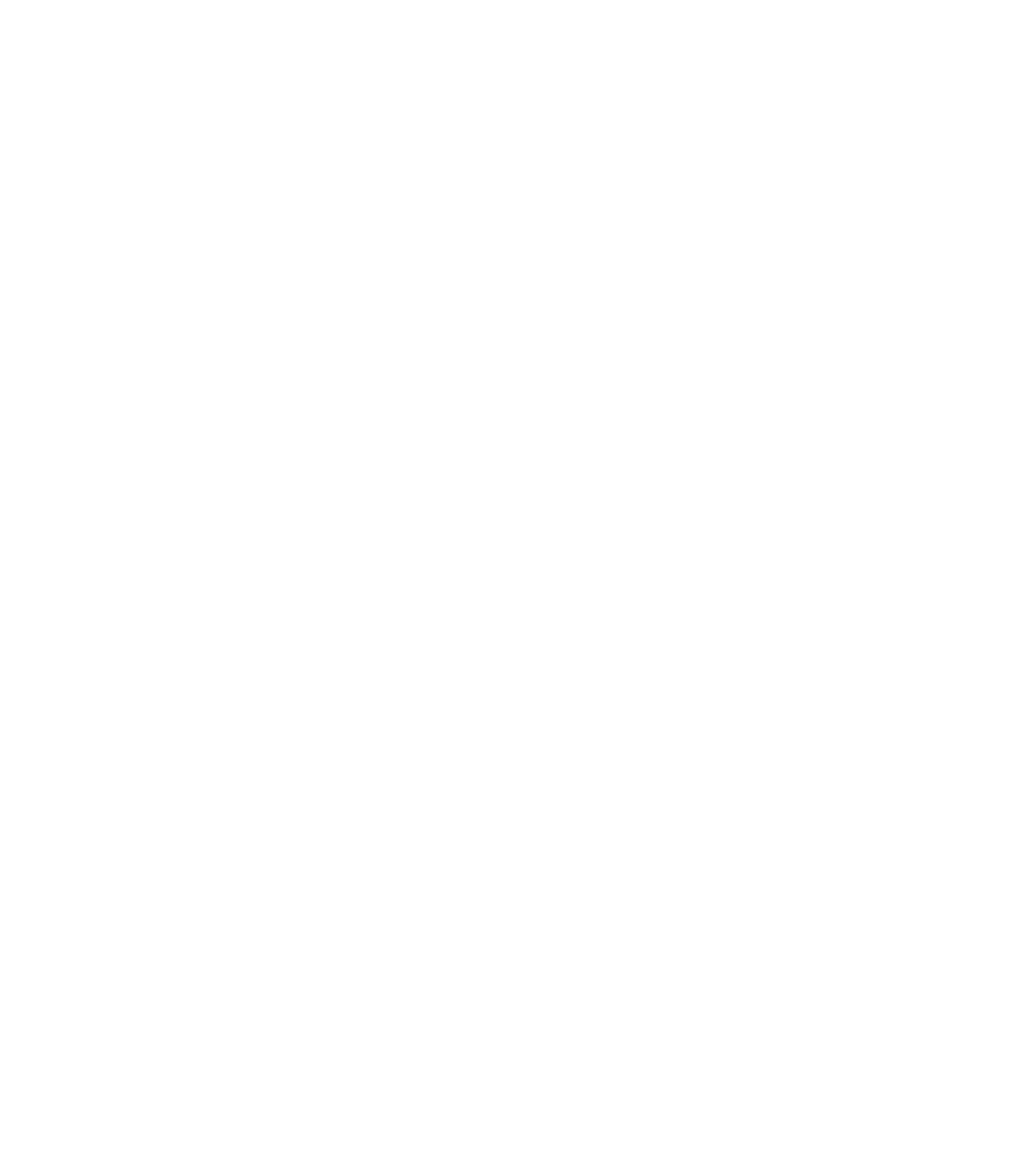
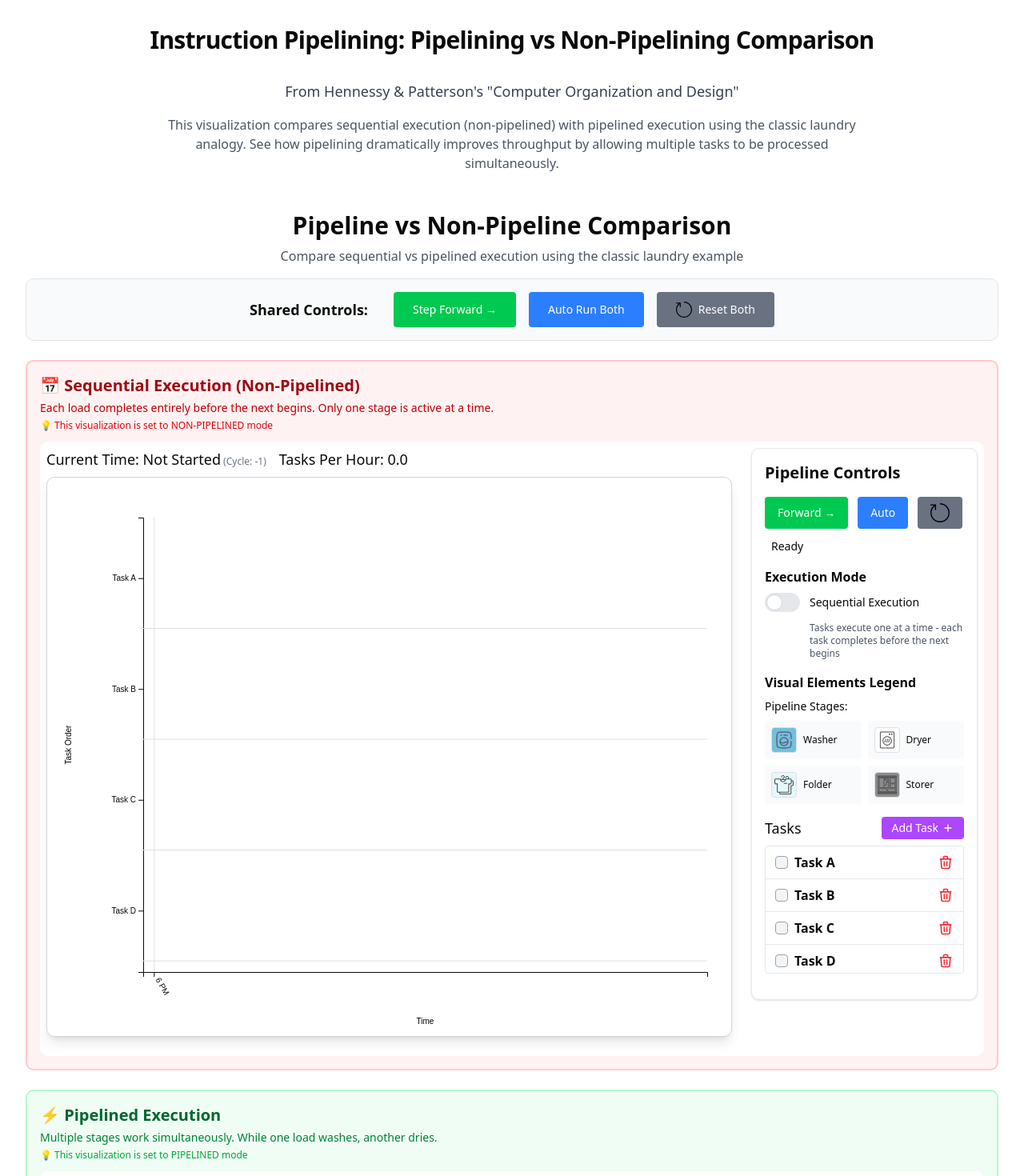
Before and after one commit to Goodr-Interactive/viz-computer-systems, a React (Vite) app: page /csc368/pipelining-comparison in a window 1280 px wide. Before the commit this address had no page. Shown: the top 1470 px of the page at 80% size. Before the commit the page ends 800 px from the top, so only its background shows below. Built offline with nearby package versions, Linux system fonts and the light colour scheme.

Commit message:
fixed build issues

```diff
--- a/src/pages/csc368/pipelining/components/PipelineVisualization.tsx
+++ b/src/pages/csc368/pipelining/components/PipelineVisualization.tsx
@@ -33,10 +33,6 @@ interface PipelineVisualizationProps {
   instructions?: Instruction[];
   superscalarWidth?: number;
   pipelined?: boolean;
-  // External control props for shared control
-  externalCycles?: number;
-  externalIsRunning?: boolean;
-  onExternalControl?: boolean;
 }
 
 export const PipelineVisualization: React.FC<PipelineVisualizationProps> = ({
@@ -44,9 +40,6 @@ export const PipelineVisualization: React.FC<PipelineVisualizationProps> = ({
   height,
   instructions = DEFAULT_INSTRUCTIONS, // show only a subset of default instructions
   pipelined = FEATURE_FLAGS.IS_PIPELINED_MODE,
-  externalCycles,
-  externalIsRunning,
-  onExternalControl = false,
 }) => {
   const containerRef = useRef<HTMLDivElement>(null);
   const [svgWidth, setSvgWidth] = useState<number>(width || 800);
@@ -55,18 +48,6 @@ export const PipelineVisualization: React.FC<PipelineVisualizationProps> = ({
   const [pipelineInstructions, setPipelineInstructions] = useState<Instruction[]>([]);
   const [isRunning, setIsRunning] = useState<boolean>(false);
   const [isPipelined, setIsPipelined] = useState<boolean>(pipelined);
-
-  // Use external control when provided
-  const currentCycles = onExternalControl ? (externalCycles ?? -1) : cycles;
-  const currentIsRunning = onExternalControl ? (externalIsRunning ?? false) : isRunning;
-
-  // Update local state when external control changes
-  useEffect(() => {
-    if (onExternalControl) {
-      setCycles(externalCycles ?? -1);
-      setIsRunning(externalIsRunning ?? false);
-    }
-  }, [externalCycles, externalIsRunning, onExternalControl]);
   const [isSuperscalarActive, setIsSuperscalarActive] = useState<boolean>(
     FEATURE_FLAGS.IS_SUPERSCALAR_MODE
   );
@@ -193,7 +174,7 @@ export const PipelineVisualization: React.FC<PipelineVisualizationProps> = ({
 
   // Simulation logic (autoplay mode on)
   useEffect(() => {
-    if (!currentIsRunning) return;
+    if (!isRunning) return;
 
     // Check if all instructions are completed
     const allInstructionsCompleted = pipelineInstructions.every(
@@ -207,7 +188,7 @@ export const PipelineVisualization: React.FC<PipelineVisualizationProps> = ({
 
     const timer = setTimeout(() => {
       // Increment cycle
-      const nextCycles = currentCycles + 1;
+      const nextCycles = cycles + 1;
       setCycles(nextCycles);
 
       // Update each instruction's position in the pipeline
@@ -337,7 +318,7 @@ export const PipelineVisualization: React.FC<PipelineVisualizationProps> = ({
     }, 1000); // Fixed delay of 1 second for automatic mode
 
     return () => clearTimeout(timer);
-  }, [currentIsRunning, currentCycles, isPipelined, isSuperscalarActive, pipelineInstructions]);
+  }, [isRunning, cycles, isPipelined, isSuperscalarActive]);
 
   const handleStepForward = () => {
     // Check if all instructions are completed
--- a/src/pages/csc368/pipelining/components/config.ts
+++ b/src/pages/csc368/pipelining/components/config.ts
@@ -7,7 +7,6 @@
  */
 
 // Import SVG assets for pipeline stages
-import shirtSvg from "@/assets/shirt.svg";
 import washingMachineSvg from "@/assets/washing-machine.svg";
 import tumbleDrySvg from "@/assets/tumble-dry.svg";
 import handDrySvg from "@/assets/hand-dry.svg";
@@ -19,14 +18,15 @@ import type { Instruction } from "./types";
  * FEATURE FLAGS CONFIGURATION
  */
 export const FEATURE_FLAGS = {
-  // Enable/disable pipelined mode by defaults
-  IS_PIPELINED_MODE: true,
+  // Enable/disable pipelined mode by default
+  // Start with non-pipelined to show the contrast like in the textbook
+  IS_PIPELINED_MODE: false,
 
   // Enable/disable superscalar mode by default. Requires IS_PIPELINED_MODE to be true.
   IS_SUPERSCALAR_MODE: false,
 
   // Default superscalar width
-  DEFAULT_SUPERSCALAR_WIDTH: 3,
+  DEFAULT_SUPERSCALAR_WIDTH: 2,
 
   // Enable/disable ability to change modes in the UI
   SHOW_MODE_SELECTION: true,
@@ -40,6 +40,7 @@ export const FEATURE_FLAGS = {
  *
  * These define the stages of the pipeline that instructions go through.
  * The order matters - instructions will progress through stages in this sequence.
+ * These match the exact naming from the Hennessy & Patterson textbook.
  *
  * Usage:
  * - Add/remove stages by modifying this array
@@ -48,36 +49,29 @@ export const FEATURE_FLAGS = {
  * - Make sure STAGE_LENGTHS array has corresponding durations for each stage
  */
 export const PIPELINE_STAGES = [
-  "Sort", // Stage 0: Initial sorting/preparation
-  "Wash", // Stage 1: Washing process
-  "Dry", // Stage 2: Drying process
-  "Fold", // Stage 3: Folding/organizing
-  "Put Away", // Stage 4: Final storage
+  "Washer", // Stage 0: Washing process
+  "Dryer", // Stage 1: Drying process
+  "Folder", // Stage 2: Folding/organizing
+  "Storer", // Stage 3: Final storage
 ];
 
 /**
  * STAGE LENGTHS CONFIGURATION
  *
  * Defines the relative duration of each pipeline stage.
- * The longest stage determines the clock period (worst-case timing).
- * All other stages scale proportionally in the visualization.
+ * In the classic Hennessy & Patterson textbook, each stage takes exactly 30 minutes.
+ * This matches the textbook example exactly.
  *
  * Usage:
- * - Values represent relative time units (e.g., nanoseconds, cycles, etc.)
+ * - Values represent relative time units (e.g., minutes, cycles, etc.)
  * - The array length must match PIPELINE_STAGES length
- * - The largest value becomes 1.0 (full cycle width) in the visualization
- * - Smaller values scale proportionally (e.g., 0.5 = half cycle width)
- *
- * Example: If Wash takes 100ns and Dry takes 50ns, Wash gets full width,
- * Dry gets half width, and the clock period is 100ns.
+ * - All stages have equal duration as specified in the textbook
  */
 export const STAGE_LENGTHS = [
-  // at least one should be 30 mins for viz to work/make sense
-  5, // Sort: 5 minutes
-  30, // Wash: 30 minutes (longest - determines clock period)
-  30, // Dry: 30 minutes
-  15, // Fold total minutes
-  5, // Put Away: 5 minutes
+  30, // Washer: 30 minutes
+  30, // Dryer: 30 minutes
+  30, // Folder: 30 minutes
+  30, // Storer: 30 minutes
 ];
 
 /**
@@ -92,18 +86,36 @@ export const STAGE_LENGTHS = [
  * - Icons should be SVG format for best scalability
  */
 export const STAGE_IMAGES = [
-  shirtSvg, // Icon for "Sort" stage
-  washingMachineSvg, // Icon for "Wash" stage
-  tumbleDrySvg, // Icon for "Dry" stage
-  handDrySvg, // Icon for "Fold" stage
-  closetSvg, // Icon for "Put Away" stage
+  washingMachineSvg, // Icon for "Washer" stage
+  tumbleDrySvg, // Icon for "Dryer" stage
+  handDrySvg, // Icon for "Folder" stage
+  closetSvg, // Icon for "Storer" stage
 ];
 
 /**
- * AVAILABLE COLORS CONFIGURATION
+ * STAGE COLORS CONFIGURATION
+ *
+ * Each pipeline stage has its own consistent color, matching the
+ * Hennessy & Patterson textbook approach where stages are color-coded
+ * rather than individual tasks. These colors match the classic textbook.
+ *
+ * Usage:
+ * - Each color corresponds to a stage in PIPELINE_STAGES
+ * - Colors should be visually distinct for accessibility
+ * - Array length must match PIPELINE_STAGES length
+ */
+export const STAGE_COLORS = [
+  "#3ba8cfff", // Washer - Light Blue (classic textbook wash color)
+  "#FFFFFF", // Dryer - Light Pink (classic textbook dry color)
+  "#ddf8fcff", // Folder - Light Green (classic textbook fold color)
+  "#605e5eff", // Storer - Light Purple (classic textbook put away color)
+];
+
+/**
+ * AVAILABLE_COLORS CONFIGURATION
  *
  * Color palette used when adding new instructions dynamically.
- * Colors are cycled through when users add new instructions.
+ * These are neutral colors for the task labels/borders.
  *
  * Usage:
  * - Add/remove hex color codes to expand/limit the palette
@@ -111,10 +123,10 @@ export const STAGE_IMAGES = [
  * - Consider color-blind friendly palettes if needed
  */
 export const AVAILABLE_COLORS = [
-  "#4285F4", // Google Blue
-  "#EA4335", // Google Red
-  "#FBBC05", // Google Yellow
-  "#34A853", // Google Green
+  "#666666", // Dark Gray - Task A
+  "#666666", // Dark Gray - Task B
+  "#666666", // Dark Gray - Task C
+  "#666666", // Dark Gray - Task D
   "#8F44AD", // Purple
   "#FF5722", // Deep Orange
   "#009688", // Teal
@@ -133,6 +145,7 @@ export const AVAILABLE_COLORS = [
  *
  * These are the initial instructions that appear when the visualization loads.
  * Each instruction represents a "load" of laundry that goes through the pipeline.
+ * These match the classic Hennessy & Patterson example (Task A, B, C, D).
  *
  * Usage:
  * - Add/remove instructions by modifying this array
@@ -143,73 +156,35 @@ export const AVAILABLE_COLORS = [
 export const DEFAULT_INSTRUCTIONS: Instruction[] = [
   {
     id: 1,
-    name: "Shirts",
-    color: AVAILABLE_COLORS[0], // Google Blue
+    name: "Task A",
+    color: AVAILABLE_COLORS[0], // Blue
     registers: { src: [], dest: [] },
   },
   {
     id: 2,
-    name: "Pants",
-    color: AVAILABLE_COLORS[1], // Google Red
+    name: "Task B",
+    color: AVAILABLE_COLORS[1], // Red
     registers: { src: [], dest: [] },
   },
   {
     id: 3,
-    name: "Socks",
-    color: AVAILABLE_COLORS[2], // Google Yellow
+    name: "Task C",
+    color: AVAILABLE_COLORS[2], // Yellow
     registers: { src: [], dest: [] },
   },
   {
     id: 4,
-    name: "Sheets",
-    color: AVAILABLE_COLORS[3], // Google Green
+    name: "Task D",
+    color: AVAILABLE_COLORS[3], // Green
     registers: { src: [], dest: [] },
   },
-  {
-    id: 5,
-    name: "Jackets",
-    color: AVAILABLE_COLORS[4], // Purple
-    registers: { src: [], dest: [] },
-  },
-  // loads for showing additional features (uncomment to use)
-  /**
-  {
-    id: 6,
-    name: "Friend's Socks",
-    color: AVAILABLE_COLORS[5],  // Google Yellow
-    registers: { src: [], dest: [] }
-  },
-  {
-    id: 7,
-    name: "Friend's Pants",
-    color: AVAILABLE_COLORS[6],  // Google Green
-    registers: { src: [], dest: [] }
-  },
-  {
-    id: 8,
-    name: "Friend's Socks",
-    color: AVAILABLE_COLORS[7],  // Google Yellow
-    registers: { src: [], dest: [] }
-  },
-  {
-    id: 9,
-    name: "Friend's Sheets",
-    color: AVAILABLE_COLORS[8],  // Google Green
-    registers: { src: [], dest: [] }
-  },
-  {
-    id: 10,
-    name: "Friend's Jackets",
-    color: AVAILABLE_COLORS[9],  // Purple
-    registers: { src: [], dest: [] }
-  },
-  */
 ];
 
 /**
  * TIMING CONFIGURATION
  *
  * Configuration for the time display and cycle timing.
+ * Matches the classic Hennessy & Patterson laundry example exactly.
  *
  * Usage:
  * - CYCLE_DURATION_MINUTES: How many real-world minutes each cycle represents
@@ -217,8 +192,8 @@ export const DEFAULT_INSTRUCTIONS: Instruction[] = [
  * - DEFAULT_SPEED_MS: Default animation speed in milliseconds between cycles
  */
 export const TIMING_CONFIG = {
-  CYCLE_DURATION_MINUTES: 30, // Each cycle = 30 minutes of real time
-  START_TIME_HOUR: 9, // Start at 9:00 AM
+  CYCLE_DURATION_MINUTES: 30, // Each cycle = 30 minutes (textbook example)
+  START_TIME_HOUR: 18, // Start at 6:00 PM (classic example)
   DEFAULT_SPEED_MS: 1000, // 1 second between cycles by default
 };
 
@@ -234,7 +209,7 @@ export const TIMING_CONFIG = {
  */
 export const PERFORMANCE_CONFIG = {
   SHOW_LOADS_PER_HOUR: true, // Show loads per hour metric
-  LOADS_PER_HOUR_LABEL: "Loads Per Hour", // Label for the metric
+  LOADS_PER_HOUR_LABEL: "Tasks Per Hour", // Label for the metric
   METRIC_DISPLAY_PRECISION: 1, // Show 1 decimal place
 };
 
--- a/src/pages/csc368/pipelining/components/index.ts
+++ b/src/pages/csc368/pipelining/components/index.ts
@@ -1,7 +1,9 @@
 export * from "./PipelineVisualization";
+export * from "./PipelineComparison";
 export * from "./types";
 export * from "./PipelineStage";
 export * from "./PipelineTooltip";
+export * from "./MetricTooltip";
 export * from "./Axis";
 export * from "./Grid";
 export * from "./StagePatterns";
--- a/src/pages/csc368/pipelining/pipelining-comparison.tsx
+++ b/src/pages/csc368/pipelining/pipelining-comparison.tsx
@@ -0,0 +1,37 @@
+import React from "react";
+import { Button } from "@/components/ui/button";
+import { PipelineComparison } from "./components";
+
+export const PipelineComparisonPage: React.FunctionComponent = () => {
+  return (
+    <div className="flex min-h-screen flex-col items-center gap-6 p-8">
+      <h1 className="mb-2 scroll-m-20 text-3xl font-bold tracking-tight">
+        Instruction Pipelining: Pipelining vs Non-Pipelining Comparison
+      </h1>
+
+      <div className="max-w-4xl text-center">
+        <p className="text-lg text-gray-700 mb-4">
+          From Hennessy & Patterson's "Computer Organization and Design"
+        </p>
+        <p className="text-gray-600 mb-6">
+          This visualization compares sequential execution (non-pipelined) with pipelined execution
+          using the classic laundry analogy. See how pipelining dramatically improves throughput
+          by allowing multiple tasks to be processed simultaneously.
+        </p>
+      </div>
+
+      <div className="w-full max-w-7xl">
+        <PipelineComparison />
+      </div>
+
+      <div className="mt-4 flex gap-[16px]">
+        <Button asChild variant="outline">
+          <a href="/csc368/pipelining">Single Visualization</a>
+        </Button>
+        <Button asChild variant="outline">
+          <a href="/csc368">Back to CSC368</a>
+        </Button>
+      </div>
+    </div>
+  );
+};
```
Also changed, not shown: src/App.tsx (+7 -0 lines), src/pages/csc368/pipelining/components/MetricTooltip.tsx (added, +61 -0 lines).
